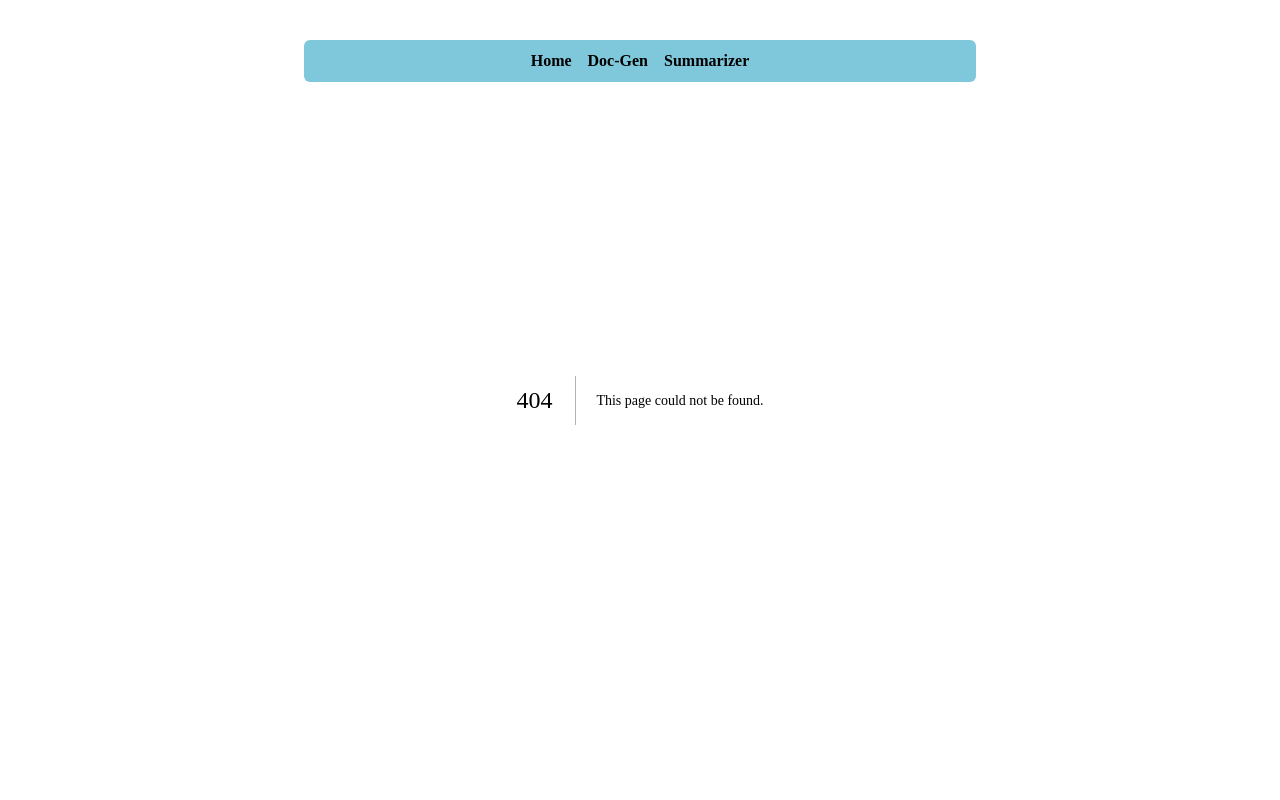
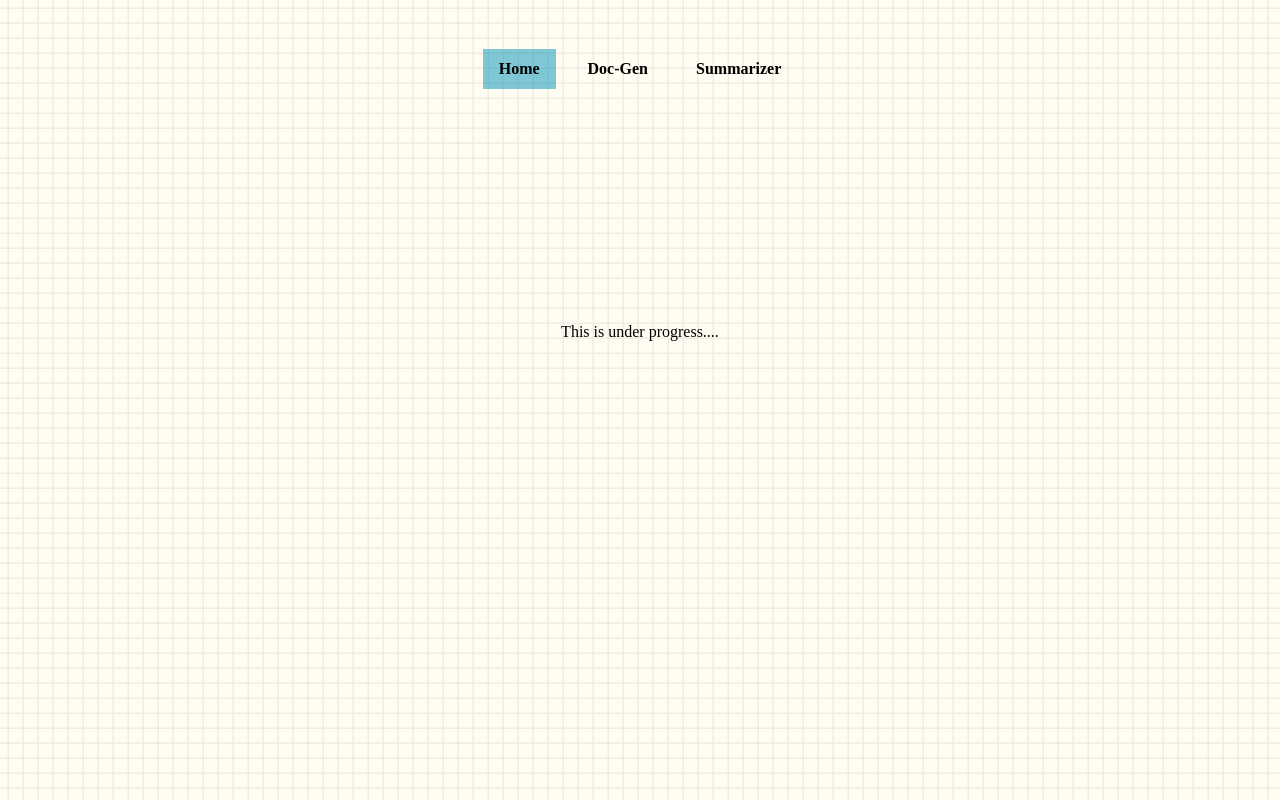
Before and after one commit to shwet46/Shwik-AI, a Next.js app in the folder shwik/: page /doc-gen in a window 1280 px wide. Before the commit this address had no page. Built offline with nearby package versions, Linux system fonts and the light colour scheme; a web font is replaced by a local one.

Commit message:
added pages

```diff
--- /dev/null
+++ b/shwik/src/app/doc-gen/layout.tsx
@@ -0,0 +1,11 @@
+import React from 'react'
+
+function layout() {
+  return (
+    <>
+        <h1 className="text-center m-80">This is under progress....</h1>
+    </>
+  )
+}
+
+export default layout
--- /dev/null
+++ b/shwik/src/app/doc-gen/page.tsx
@@ -0,0 +1,9 @@
+import React from 'react'
+
+export function Docgen() {
+  return (
+    <div>Doc-gen</div>
+  )
+}
+
+export default Docgen;
--- a/shwik/src/components/Navbar.tsx
+++ b/shwik/src/components/Navbar.tsx
@@ -5,10 +5,12 @@ import { cn } from "@/utils/utils";
 import Link from "next/link";
 
 function Navbar({ className }: { className?: string }) {
-    const [active, setActive] = useState<string | null>(null);
+  // Set "Home" as the default active tab
+  const [active, setActive] = useState<string | null>("Home");
+
   return (
     <div
-        className={cn("fixed  top-10 inset-x-0 font-bold max-w-2xl mx-auto z-50", className)}
+      className={cn("fixed top-10 inset-x-0 font-bold max-w-2xl mx-auto z-50", className)}
     >
       <Menu setActive={setActive}>
         <Link href={"#"}>
@@ -25,4 +27,4 @@ function Navbar({ className }: { className?: string }) {
   );
 }
 
-export default Navbar
+export default Navbar;
--- a/shwik/src/components/ui/navbar-menu.tsx
+++ b/shwik/src/components/ui/navbar-menu.tsx
@@ -24,11 +24,15 @@ export const MenuItem = ({
   item: string;
   children?: React.ReactNode;
 }) => {
+  const isActive = active === item;
+
   return (
     <div onMouseEnter={() => setActive(item)} className="relative">
       <motion.p
         transition={{ duration: 0.3 }}
-        className="cursor-pointer text-black hover:opacity-[0.9]"
+        className={`cursor-pointer px-4 py-2 ${
+          isActive ? "bg-cyan-600/50 text-black" : "text-black hover:opacity-[0.9]"
+        }`}
       >
         {item}
       </motion.p>
@@ -38,7 +42,7 @@ export const MenuItem = ({
           animate={{ opacity: 1, scale: 1, y: 0 }}
           transition={transition}
         >
-          {active === item && children && (
+          {isActive && children && (
             <div className="absolute top-[calc(100%_+_1.7rem)] left-1/2 transform -translate-x-1/2">
               <motion.div
                 transition={transition}
@@ -67,7 +71,7 @@ export const Menu = ({
   return (
     <nav
       onMouseLeave={() => setActive(null)}
-      className="relative rounded-md border border-transparent bg-cyan-600/50 text-black shadow-input flex justify-center space-x-4 px-8 py-2"
+      className="relative rounded-md border border-transparent text-black shadow-input flex justify-center space-x-4 px-8 py-2"
     >
       {children}
     </nav>
```
Also changed, not shown: shwik/src/app/summary/layout.tsx (added), shwik/src/app/summary/page.tsx (added), 1 other file (tests, documents, lock files or other folders). Lines whose indentation alone changed are shown as unchanged.
